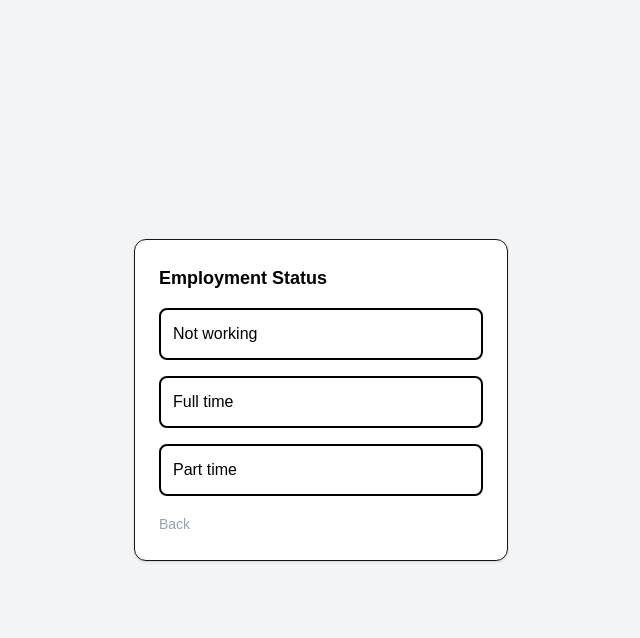
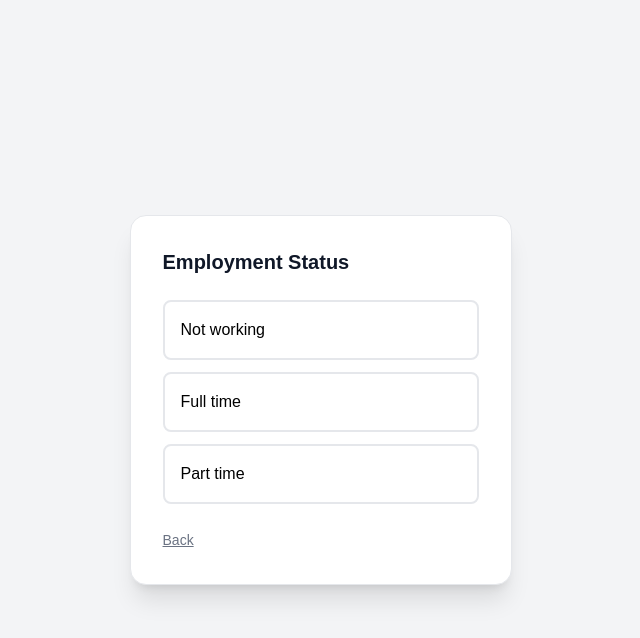
Before and after one commit to arfaa11/autofinder, a Next.js app: page / in a window 1280 px wide. Both pictures are taken after a click on the button "SUV". Shown: the top 638 px of the page, without its empty margins (319-959 px from the left). Built offline with nearby package versions, Linux system fonts and the light colour scheme.

Commit message:
adjust files to add minor transition animations

```diff
--- a/components/LeadFormContainer.tsx
+++ b/components/LeadFormContainer.tsx
@@ -1,5 +1,6 @@
 'use client'
 import { useState } from 'react'
+import { motion, AnimatePresence } from 'framer-motion'
 import { submitLead } from '@/app/actions'
 import VehicleStep from './form/VehicleStep'
 import EmploymentStep from './form/EmploymentStep'
@@ -16,21 +17,24 @@ export default function LeadFormContainer() {
 
   const update = (key: string, value: string) => setFormData(p => ({ ...p, [key]: value }))
 
-  async function handleFinalSubmit() {
-    setStatus('submitting')
-    try {
-      await submitLead(formData)
-      setStatus('success')
-    } catch (e: any) { alert(e.message); setStatus('idle') }
+  // Animation variants
+  const variants = {
+    initial: { opacity: 0, x: 20 },
+    animate: { opacity: 1, x: 0 },
+    exit: { opacity: 0, x: -20 }
   }
 
   return (
-    <div className="max-w-md mx-auto p-6 bg-white border rounded-xl shadow-sm">
-      {step === 1 && <VehicleStep onNext={(v) => { update('vehicle_type', v); setStep(2) }} />}
-      {step === 2 && <EmploymentStep onNext={(e) => { update('employment_status', e); setStep(3) }} onBack={() => setStep(1)} />}
-      {step === 3 && <IncomeStep onNext={(i) => { update('monthly_income_range', i); setStep(4) }} onBack={() => setStep(2)} />}
-      {step === 4 && <ContactStep data={formData} onUpdate={update} onBack={() => setStep(3)} onSubmit={handleFinalSubmit} status={status} />}
-      {status === 'success' && <p className="text-green-600 text-center mt-4 font-bold">Registration complete!</p>}
+    <div className="max-w-md mx-auto p-8 bg-white border border-gray-200 rounded-2xl shadow-xl">
+      <AnimatePresence mode="wait">
+        <motion.div key={step} variants={variants} initial="initial" animate="animate" exit="exit" transition={{ duration: 0.3 }}>
+          {step === 1 && <VehicleStep onNext={(v) => { update('vehicle_type', v); setStep(2) }} />}
+          {step === 2 && <EmploymentStep onNext={(e) => { update('employment_status', e); setStep(3) }} onBack={() => setStep(1)} />}
+          {step === 3 && <IncomeStep onNext={(i) => { update('monthly_income_range', i); setStep(4) }} onBack={() => setStep(2)} />}
+          {step === 4 && <ContactStep data={formData} onUpdate={update} onBack={() => setStep(3)} onSubmit={async () => { setStatus('submitting'); await submitLead(formData); setStatus('success'); }} status={status} />}
+        </motion.div>
+      </AnimatePresence>
+      {status === 'success' && <p className="mt-6 text-center text-green-600 font-bold animate-pulse">Registration complete!</p>}
     </div>
   )
 }
--- a/components/form/ContactStep.tsx
+++ b/components/form/ContactStep.tsx
@@ -1,15 +1,18 @@
 export default function ContactStep({ onUpdate, onBack, onSubmit, status }: any) {
+  const inputClass = "w-full p-3 text-black placeholder:text-gray-500 border border-gray-300 rounded-lg focus:ring-2 focus:ring-blue-500 outline-none transition";
+
   return (
-    <div className="space-y-4">
-      <h2 className="text-lg font-bold">Your Details</h2>
-      <input placeholder="Full Name" onChange={e => onUpdate('name', e.target.value)} className="w-full p-3 text-black placeholder:text-gray-600 border rounded-lg" />
-      <input placeholder="City" onChange={e => onUpdate('city', e.target.value)} className="w-full p-3 text-black placeholder:text-gray-600border rounded-lg" />
-      <input placeholder="Postal Code" onChange={e => onUpdate('postal_code', e.target.value)} className="w-full p-3 text-black placeholder:text-gray-600border rounded-lg" />
-      <input placeholder="Phone (10 digits)" onChange={e => onUpdate('phone', e.target.value)} className="w-full p-3 text-black placeholder:text-gray-600 border rounded-lg" />
-      <input placeholder="Email" onChange={e => onUpdate('email', e.target.value)} className="w-full p-3 text-black placeholder:text-gray-600 border rounded-lg" />
-      <div className="flex gap-2 pt-2">
-        <button onClick={onBack} className="w-1/3 bg-gray-100 p-3 rounded-lg">Back</button>
-        <button onClick={onSubmit} disabled={status === 'submitting'} className="w-2/3 bg-blue-600 text-white p-3 rounded-lg font-bold">
+    <div className="space-y-5">
+      <h2 className="text-xl font-bold text-gray-900">Contact Details</h2>
+      <input placeholder="Full Name" onChange={e => onUpdate('name', e.target.value)} className={inputClass} />
+      <input placeholder="City" onChange={e => onUpdate('city', e.target.value)} className={inputClass} />
+      <input placeholder="Postal Code" onChange={e => onUpdate('postal_code', e.target.value)} className={inputClass} />
+      <input placeholder="Phone (10 digits)" onChange={e => onUpdate('phone', e.target.value)} className={inputClass} />
+      <input placeholder="Email" onChange={e => onUpdate('email', e.target.value)} className={inputClass} />
+
+      <div className="flex gap-3 pt-2">
+        <button onClick={onBack} className="w-1/3 bg-gray-100 text-gray-600 p-3 rounded-lg font-medium hover:bg-gray-200 transition">Back</button>
+        <button onClick={onSubmit} disabled={status === 'submitting'} className="w-2/3 bg-blue-600 text-white p-3 rounded-lg font-bold hover:bg-blue-700 transition">
           {status === 'submitting' ? 'Submitting...' : 'Finish'}
         </button>
       </div>
--- a/components/form/EmploymentStep.tsx
+++ b/components/form/EmploymentStep.tsx
@@ -1,11 +1,14 @@
 export default function EmploymentStep({ onNext, onBack }: { onNext: (e: string) => void, onBack: () => void }) {
+  const btnClass = "w-full p-4 border-2 border-gray-200 rounded-lg hover:border-blue-600 hover:bg-blue-50 transition-all text-black text-left";
   return (
-    <div className="space-y-4">
-      <h2 className="text-lg text-black placeholder:text-gray-600 font-bold">Employment Status</h2>
-      {['Not working', 'Full time', 'Part time'].map(e => (
-        <button key={e} onClick={() => onNext(e)} className="w-full p-3 text-black placeholder:text-gray-600 border-2 rounded-lg hover:border-blue-600 text-left">{e}</button>
-      ))}
-      <button onClick={onBack} className="text-sm text-gray-400">Back</button>
+    <div className="space-y-6">
+      <h2 className="text-xl font-bold text-gray-900">Employment Status</h2>
+      <div className="space-y-3">
+        {['Not working', 'Full time', 'Part time'].map(e => (
+          <button key={e} onClick={() => onNext(e)} className={btnClass}>{e}</button>
+        ))}
+      </div>
+      <button onClick={onBack} className="text-sm text-gray-500 underline hover:text-gray-800">Back</button>
     </div>
   )
 }
--- a/components/form/IncomeStep.tsx
+++ b/components/form/IncomeStep.tsx
@@ -1,11 +1,14 @@
 export default function IncomeStep({ onNext, onBack }: { onNext: (i: string) => void, onBack: () => void }) {
+  const btnClass = "w-full p-4 border-2 border-gray-200 rounded-lg hover:border-blue-600 hover:bg-blue-50 transition-all text-black text-left";
   return (
-    <div className="space-y-4">
-      <h2 className="text-lg text-black placeholder:text-gray-600 font-bold">Monthly Income</h2>
-      {['<$1500', '$1500-$3000', '>$3000'].map(i => (
-        <button key={i} onClick={() => onNext(i)} className="w-full p-3 text-black placeholder:text-gray-600 border-2 rounded-lg hover:border-blue-600 text-left">{i}</button>
-      ))}
-      <button onClick={onBack} className="text-sm text-gray-400">Back</button>
+    <div className="space-y-6">
+      <h2 className="text-xl font-bold text-gray-900">Monthly Income</h2>
+      <div className="space-y-3">
+        {['<$1500', '$1500-$3000', '>$3000'].map(i => (
+          <button key={i} onClick={() => onNext(i)} className={btnClass}>{i}</button>
+        ))}
+      </div>
+      <button onClick={onBack} className="text-sm text-gray-500 underline hover:text-gray-800">Back</button>
     </div>
   )
 }
--- a/components/form/VehicleStep.tsx
+++ b/components/form/VehicleStep.tsx
@@ -1,10 +1,11 @@
 export default function VehicleStep({ onNext }: { onNext: (v: string) => void }) {
+  const btnClass = "p-6 border-2 border-gray-200 rounded-xl hover:border-blue-600 hover:bg-blue-50 transition-all text-black font-semibold";
   return (
-    <div className="space-y-4">
-      <h2 className="text-lg font-bold">Select Vehicle</h2>
+    <div className="space-y-6">
+      <h2 className="text-xl font-bold text-gray-900">Select Vehicle Type</h2>
       <div className="grid grid-cols-2 gap-4">
         {['SUV', 'Sedan', 'Truck', 'Van'].map(v => (
-          <button key={v} onClick={() => onNext(v)} className="p-4 text-black placeholder:text-gray-600 border-2 rounded-xl hover:border-blue-600">{v}</button>
+          <button key={v} onClick={() => onNext(v)} className={btnClass}>{v}</button>
         ))}
       </div>
     </div>
```
